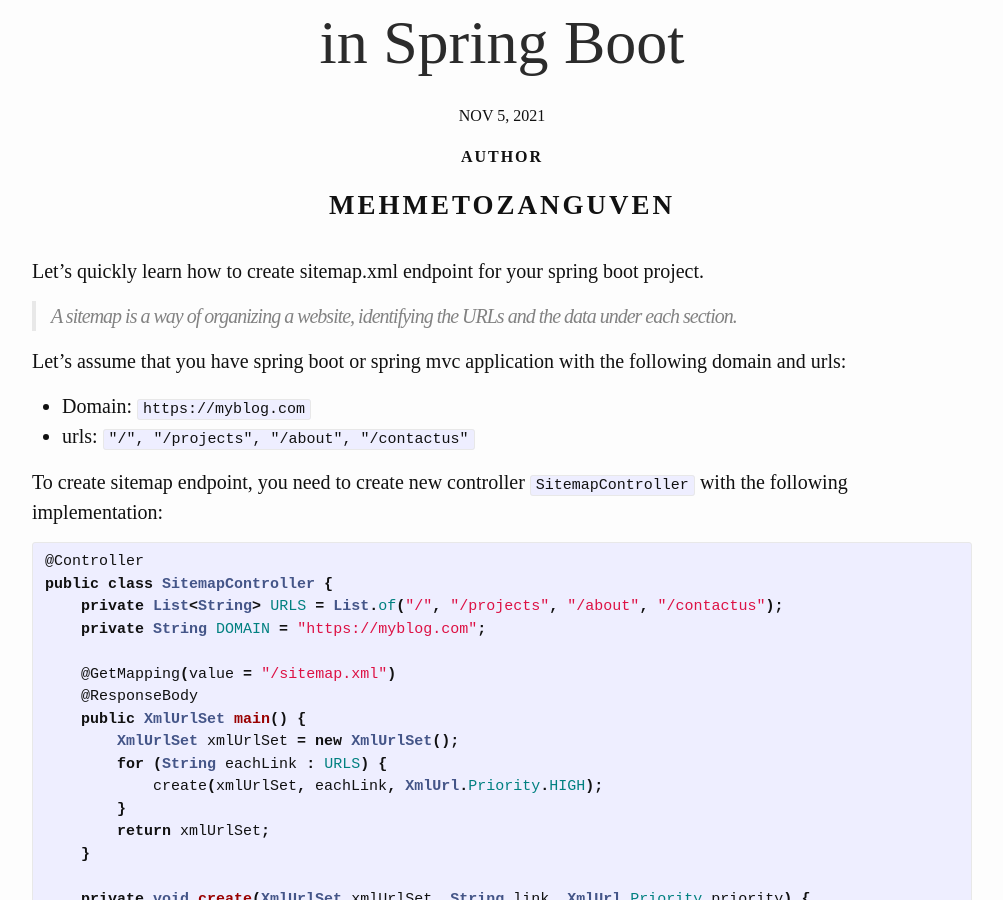
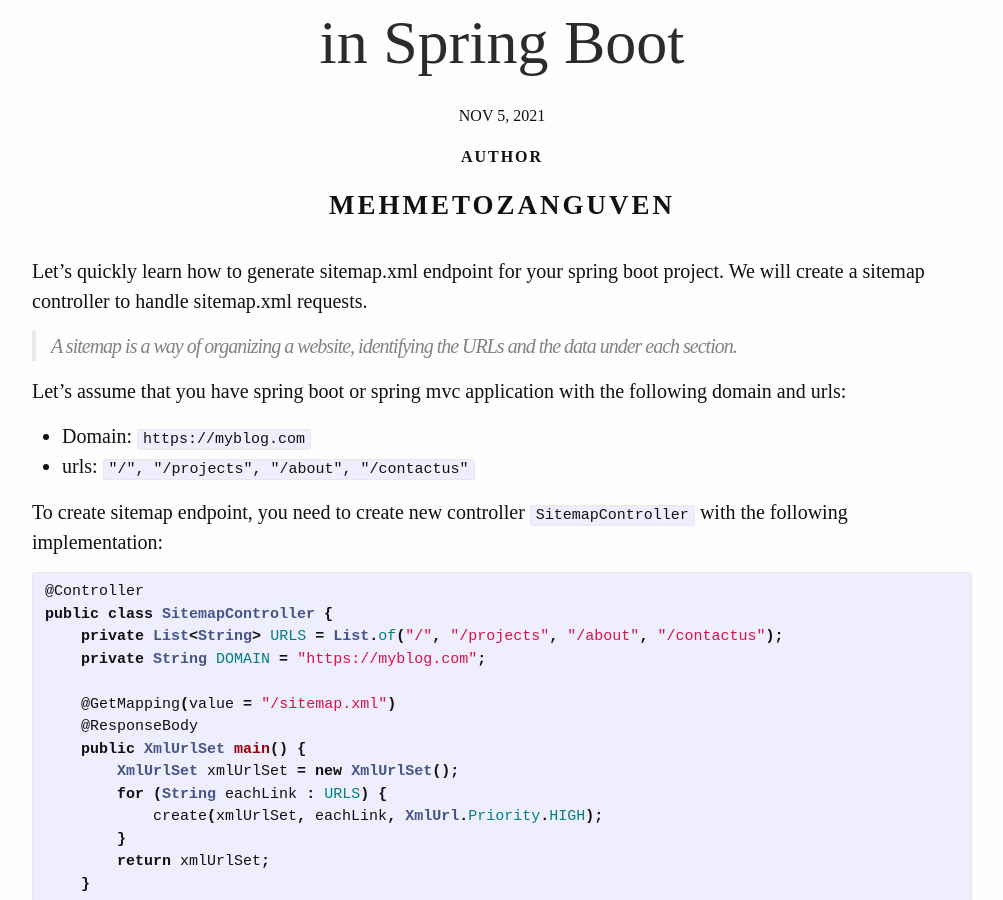
Before and after one commit to mehmetozanguven/mehmetozanguven.github.io, a Jekyll site: the page built from _posts/spring_framework/2021-11-05-spring-boot-create-sitemap-xml.md, in a window 1280 px wide and 900 px high, scrolled down 390 px. Shown: the whole window, without its empty margins (138-1141 px from the left). Built offline with Jekyll 4.4.1, drawn with Linux system fonts in a browser that asks for light colours; nearby versions of some CDN libraries; some web fonts are replaced.

Commit message:
Update first paragraph

```diff
--- a/_posts/spring_framework/2021-11-05-spring-boot-create-sitemap-xml.md
+++ b/_posts/spring_framework/2021-11-05-spring-boot-create-sitemap-xml.md
@@ -6,7 +6,7 @@
 author: "mehmetozanguven"
 ---
 
-Let's quickly learn how to create sitemap.xml endpoint for your spring boot project.
+Let's quickly learn how to generate sitemap.xml endpoint for your spring boot project. We will create a sitemap controller to handle sitemap.xml requests.
 
 > A _sitemap_ is a way of organizing a website, identifying the URLs and the data under each section.
 
```
